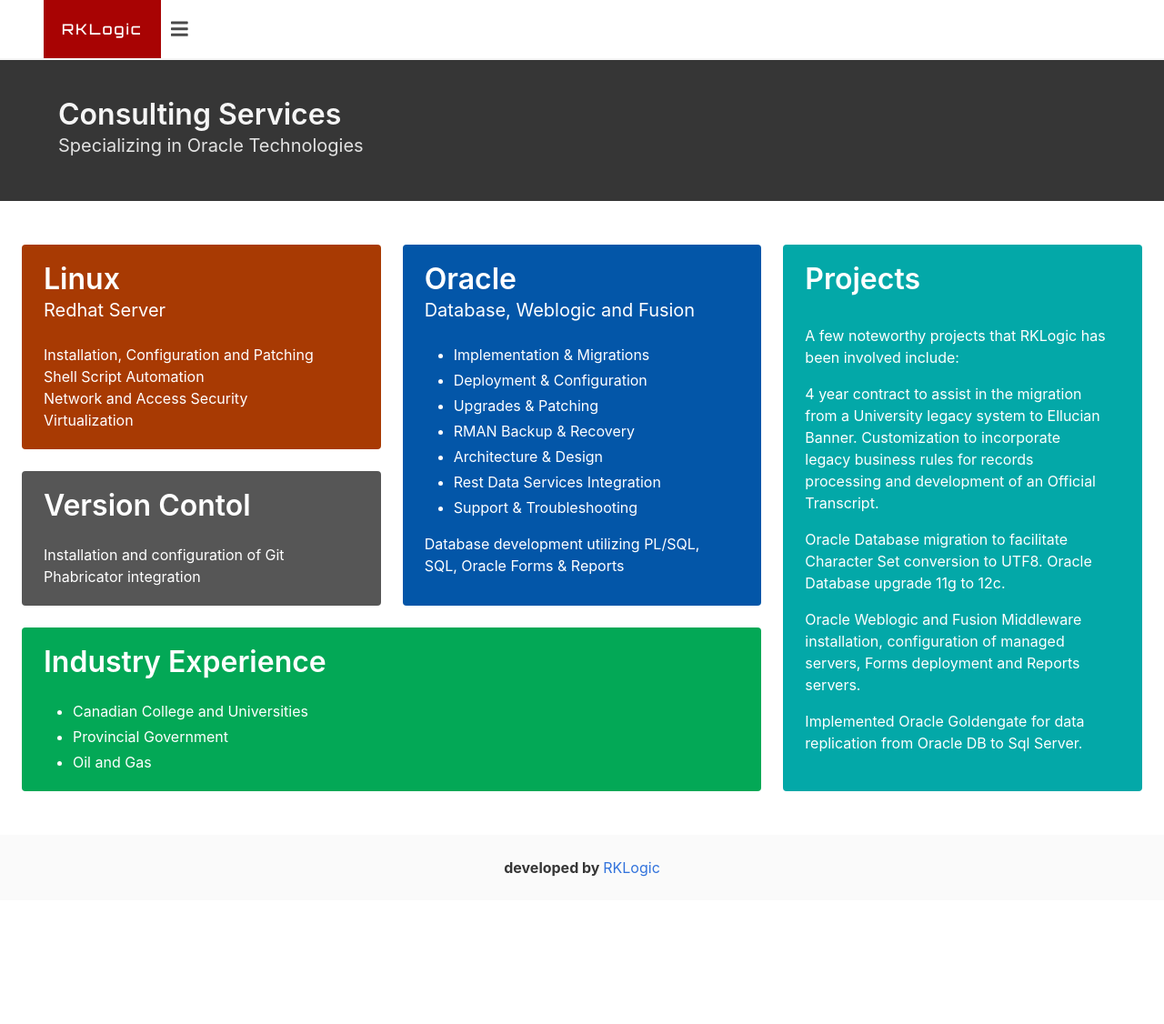
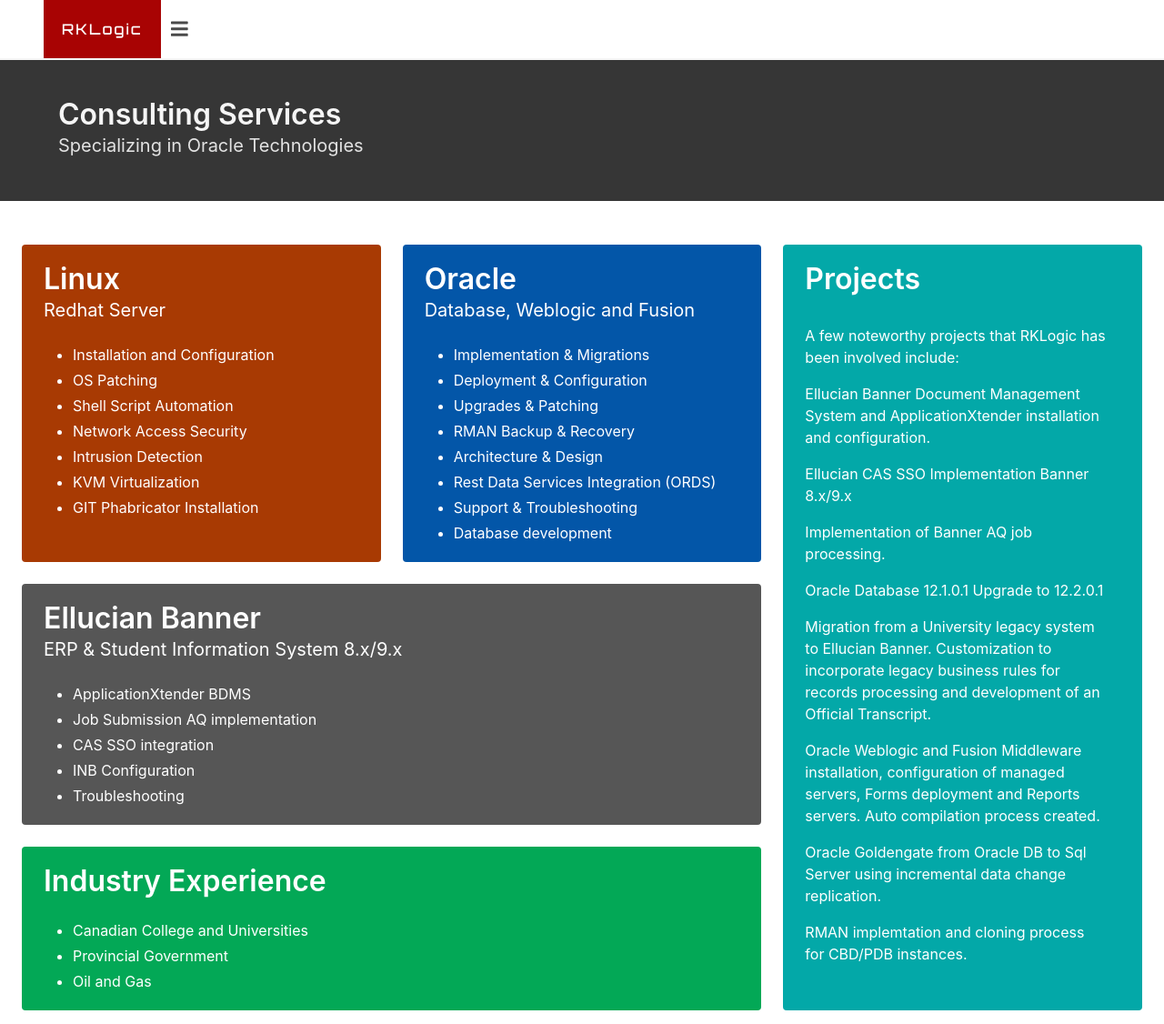
Before and after one commit to rklogic/rk, a plain HTML site: page index.html in a window 1280 px wide. Shown: the top 1126 px of the page at 91% size. Before the commit the page ends 990 px from the top, so only its background shows below. Drawn offline with nearby package versions, Linux system fonts and the light colour scheme.

Commit message:
Update to Projects/Linux/Banner

```diff
--- a/index.html
+++ b/index.html
@@ -40,7 +40,7 @@
         <aside class="menu">
             <div class="side-bar">
                 <div class="background"></div>
-                <p class="headin">Contact
+                <p class="heading">Contact
                     <br>
                     <a href="mailto:info@rklogic.com">info@rklogic.com</a>
                 </p>
@@ -73,16 +73,17 @@
                             <article class="tile is-child notification is-rk-orange">
                                 <p class="title">Linux</p>
                                 <p class="subtitle">Redhat Server</p>
-                                <p>Installation, Configuration and Patching
-                                    <br>Shell Script Automation
-                                    <br>Network and Access Security
-                                    <br>Virtualization
-                                </p>
-                            </article>
-                            <article class="tile is-child notification is-rk-grey">
-                                <p class="title">Version Contol</p>
-                                <p>Installation and configuration of Git</p>
-                                <p>Phabricator integration</p>
+                                <div class="content">
+                                    <ul>
+                                        <li>Installation and Configuration</li>
+                                        <li>OS Patching</li>
+                                        <li>Shell Script Automation</li>
+                                        <li>Network Access Security</li>
+                                        <li>Intrusion Detection</li>
+                                        <li>KVM Virtualization</li>
+                                        <li>GIT Phabricator Installation</li>
+                                    </ul>
+                                </div>
                             </article>
                         </div>
                         <div class="tile is-parent">
@@ -96,13 +97,29 @@
                                         <li>Upgrades & Patching</li>
                                         <li>RMAN Backup & Recovery</li>
                                         <li>Architecture & Design</li>
-                                        <li>Rest Data Services Integration</li>
+                                        <li>Rest Data Services Integration (ORDS)</li>
                                         <li>Support & Troubleshooting</li>
+                                        <li>Database development</li>
                                     </ul>
-                                    <p>Database development utilizing PL/SQL, SQL, Oracle Forms & Reports</p>
                                 </div>
                             </article>
                         </div>
+                    </div>
+                    <div class="tile is-parent">
+                        <article class="tile is-child notification is-rk-grey">
+                            <p class="title">Ellucian Banner</p>
+                            <p class="subtitle">ERP & Student Information System 8.x/9.x</p>
+                            <div class="content">
+                                <ul>
+                                    <li>ApplicationXtender BDMS</li>
+                                    <li>Job Submission AQ implementation</li>
+                                    <li>CAS SSO integration</li>
+                                    <li>INB Configuration</li>
+                                    <li>Troubleshooting</li>
+
+                                </ul>
+                            </div>
+                        </article>
                     </div>
                     <div class="tile is-parent">
                         <article class="tile is-child notification is-rk-green">
@@ -123,17 +140,20 @@
                         <div class="content">
                             <p class="title">Projects</p>
                             <p>A few noteworthy projects that RKLogic has been involved include:
-                                <p>4 year contract to assist in the migration from a University legacy system to Ellucian Banner.
-                                    Customization to incorporate legacy business rules for records processing and development
-                                    of an Official Transcript.</p>
-                                <p>Oracle Database migration to facilitate Character Set conversion to UTF8. Oracle Database
-                                    upgrade 11g to 12c.</p>
-                                <p>Oracle Weblogic and Fusion Middleware installation, configuration of managed servers, Forms
-                                    deployment and Reports servers.
-                                </p>
-                                <p>Implemented Oracle Goldengate for data replication from Oracle DB to Sql Server.</p>
+                                <p>Ellucian Banner Document Management System and ApplicationXtender installation and
+                                    configuration.</p>
+                                <p>Ellucian CAS SSO Implementation Banner 8.x/9.x</p>
+                                <p>Implementation of Banner AQ job processing.</p>
+                                <p>Oracle Database 12.1.0.1 Upgrade to 12.2.0.1</p>
+                                <p>Migration from a University legacy system to Ellucian Banner.
+                                    Customization to incorporate legacy business rules for records processing and
+                                    development of an Official Transcript.</p>
+                                <p>Oracle Weblogic and Fusion Middleware installation, configuration of managed
+                                    servers, Forms deployment and Reports servers. Auto compilation process created.</p>
+                                <p>Oracle Goldengate from Oracle DB to Sql Server using incremental data change
+                                    replication.</p>
+                                <p>RMAN implemtation and cloning process for CBD/PDB instances.</p>
                             </p>
-
                         </div>
                     </article>
                 </div>
```
